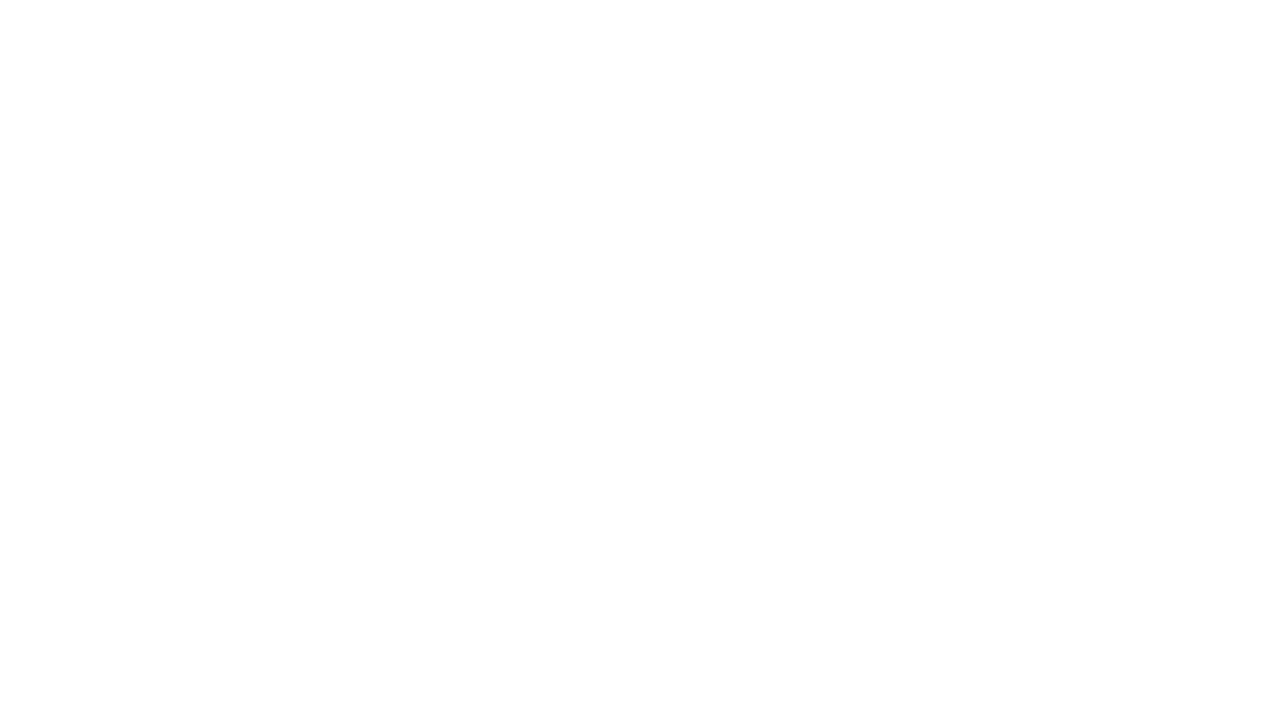
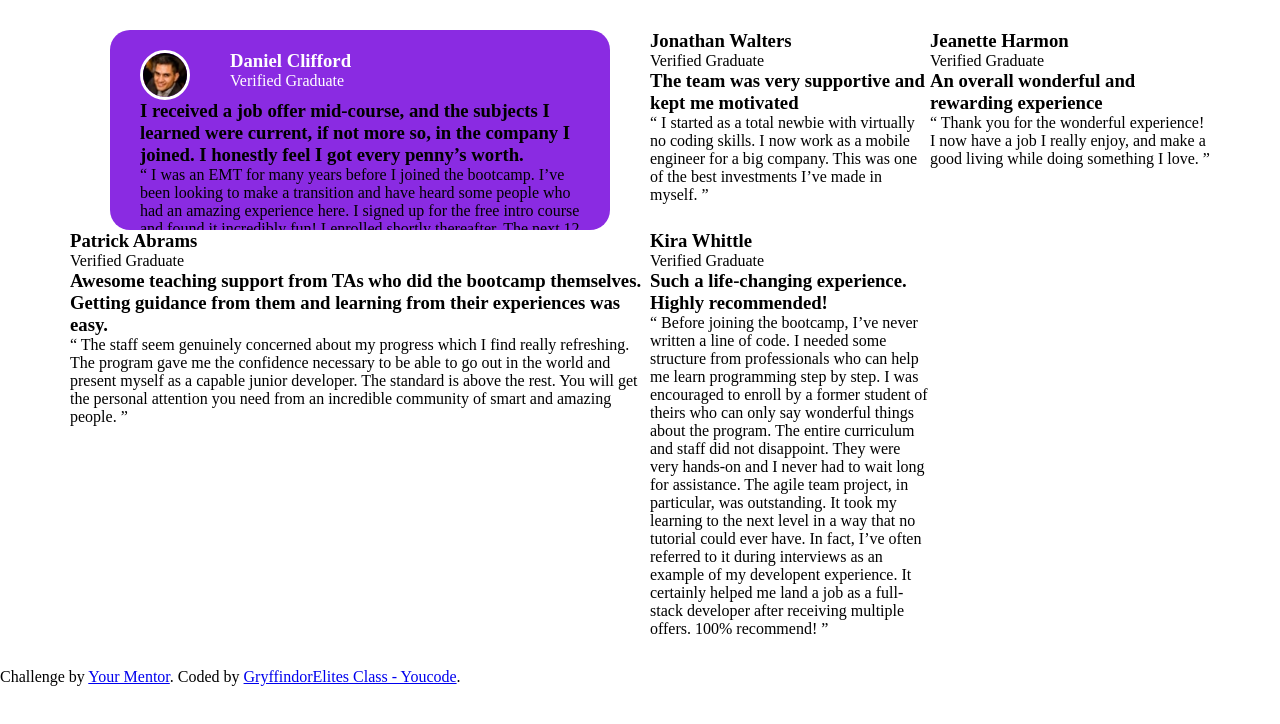
Before and after one commit to qnaisadnane/live_coding, a plain HTML site: page index.html in a window 1280 px wide. Drawn offline with Linux system fonts and the light colour scheme.

Commit message:
first commit

```diff
--- a/index.html
+++ b/index.html
@@ -3,9 +3,81 @@
 <head>
     <meta charset="UTF-8">
     <meta name="viewport" content="width=device-width, initial-scale=1.0">
+    <link rel="stylesheet" href="style.css">
     <title>Document</title>
 </head>
 <body>
+  <section class="global_section">
+    <div class="global_cards">
+    <div class="card1">
+    <div class="card1_top">
+        <img src="images/image-daniel.jpg" class="image_daniel" alt="Daniel">
+        <div class="card1_texts">
+       <h3>Daniel Clifford</h3>
+      <p>Verified Graduate</p>
+      </div>
+    </div>
+    <div class="card">
+      <h3> I received a job offer mid-course, and the subjects I learned were current, if not more so,
+  in the company I joined. I honestly feel I got every penny’s worth.</h3>
+      <p>“ I was an EMT for many years before I joined the bootcamp. I’ve been looking to make a
+  transition and have heard some people who had an amazing experience here. I signed up
+  for the free intro course and found it incredibly fun! I enrolled shortly thereafter.
+  The next 12 weeks was the best - and most grueling - time of my life. Since completing
+  the course, I’ve successfully switched careers, working as a Software Engineer at a VR startup. ”</p>
+    </div>
+    </div>
+    <div class="card2">
+    <div class="card2_top">
+       <h3>Jonathan Walters</h3>
+      <p>Verified Graduate</p>
+    </div>
+      <h3>The team was very supportive and kept me motivated</h3>
+      <p>“ I started as a total newbie with virtually no coding skills. I now work as a mobile engineer
+  for a big company. This was one of the best investments I’ve made in myself. ”</p>
+    </div>
+    <div class="card3">
+    <div class="card3_top">
+       <h3>Jeanette Harmon</h3>
+      <p>Verified Graduate</p>
+    </div>
+      <h3>An overall wonderful and rewarding experience</h3>
+      <p> “ Thank you for the wonderful experience! I now have a job I really enjoy, and make a good living
+  while doing something I love. ”</p>
+    </div>
+    <div class="card4">
+    <div class="card4_top">
+       <h3>Patrick Abrams</h3>
+      <p>Verified Graduate</p>
+    </div>
+      <h3>Awesome teaching support from TAs who did the bootcamp themselves. Getting guidance from them and
+  learning from their experiences was easy.</h3>
+      <p>  “ The staff seem genuinely concerned about my progress which I find really refreshing. The program
+  gave me the confidence necessary to be able to go out in the world and present myself as a capable
+  junior developer. The standard is above the rest. You will get the personal attention you need from
+  an incredible community of smart and amazing people. ”</p>
+    </div>
+    <div class="card5">
+    <div class="card5_top">
+       <h3>Kira Whittle</h3>
+      <p>Verified Graduate</p>
+    </div>
+      <h3>Such a life-changing experience. Highly recommended!</h3>
+      <p> “ Before joining the bootcamp, I’ve never written a line of code. I needed some structure from
+  professionals who can help me learn programming step by step. I was encouraged to enroll by a former
+  student of theirs who can only say wonderful things about the program. The entire curriculum and staff
+  did not disappoint. They were very hands-on and I never had to wait long for assistance. The agile team
+  project, in particular, was outstanding. It took my learning to the next level in a way that no tutorial
+  could ever have. In fact, I’ve often referred to it during interviews as an example of my developent
+  experience. It certainly helped me land a job as a full-stack developer after receiving multiple offers.
+  100% recommend! ”</p>
+    </div>
+    </div>
+  </section>
 
+  <div class="attribution">
+    Challenge by <a href="#" target="_blank">Your Mentor</a>.
+    Coded by <a href="#">GryffindorElites Class - Youcode</a>.
+  </div>
 </body>
 </html>
--- a/style.css
+++ b/style.css
@@ -0,0 +1,48 @@
+*{
+    margin: 0;
+    padding: 0;
+    box-sizing: border-box;
+    overflow-x: hidden;
+}
+.global_section{
+    background-color: #fff;
+    margin: 30px 70px;
+}
+
+.global_cards{
+    display: grid;
+    grid-template-columns: repeat(3, 1fr);
+}
+
+.card1{
+   margin: 0 40px;
+   padding: 20px 30px;
+   width: 500px;
+   height: 200px;
+   background-color: blueviolet;
+   border-radius: 20px;
+
+}
+
+.card1_top{
+    display: flex;
+    flex-direction: row;
+}
+
+.image_daniel{
+    margin: 0 40px 0 0;
+    border-radius: 50%;
+    width: 50px;
+    height: 50px;
+    border: 3px solid #fff;
+}
+
+.card1_texts{
+    color: #fff;
+    display: flex;
+    flex-direction: column;
+}
+
+.card1 h3{
+
+}
```
